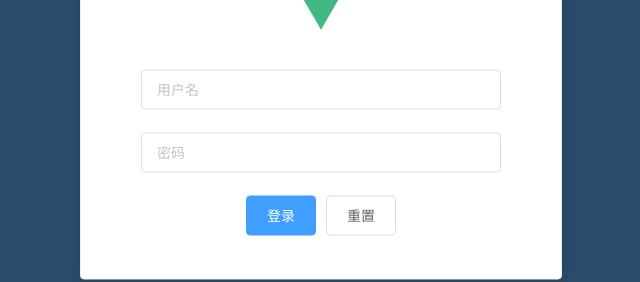
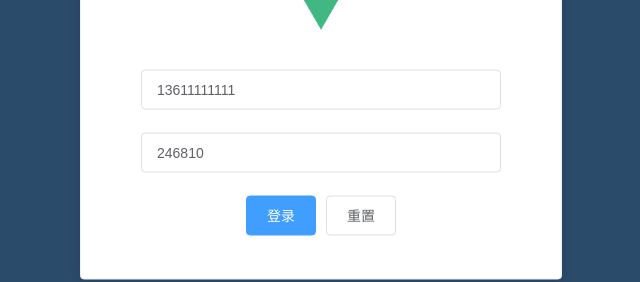
Before and after one commit to wangyayi/houtai, a Vue app: page /#/login in a window 1280 px wide. Shown: the part 276-558 px from the top of the page, without its empty margins (319-959 px from the left). Built offline with nearby package versions, Linux system fonts and the light colour scheme.

Commit message:
添加路由守卫

```diff
--- a/src/login/login.vue
+++ b/src/login/login.vue
@@ -6,10 +6,10 @@
       :src='require("../assets/logo.png")'></el-image>
       <el-form ref="loginForm" :model="loginInfo" :rules="loginRules">
         <el-form-item prop="name">
-          <el-input v-model="loginInfo.name"  placeholder="用户名" ></el-input>
+          <el-input v-model="loginInfo.mobile"  placeholder="电话号码" ></el-input>
         </el-form-item>
         <el-form-item prop="password">
-          <el-input v-model="loginInfo.password"  placeholder="密码"></el-input>
+          <el-input v-model="loginInfo.code"  placeholder="验证码"></el-input>
         </el-form-item>
         <el-form-item style="text-align:center">
           <el-button type="primary" @click="submitInfo">登录</el-button>
@@ -28,8 +28,8 @@ export default {
       if (value === '') {
         callback(new Error('请输入密码'))
       } else {
-        if (this.loginInfo.password !== '') {
-          if (!/^[1-9a-z_-]{6}$/.test(this.loginInfo.password)) {
+        if (this.loginInfo.code !== '') {
+          if (!/^[0-9]{6}$/.test(this.loginInfo.code)) {
             // 如果验证不成功，显示错误信息
             callback(new Error('密码是六位数'))
           } else {
@@ -40,15 +40,15 @@ export default {
     }
     return {
       loginInfo: {
-        name: '',
-        password: ''
+        mobile: '13611111111',
+        code: '246810'
       },
       loginRules: {
-        name: [
-          { required: true, message: '请输入用户名', trigger: 'blur' },
-          { min: 3, max: 7, message: '长度在 3 到 7 个字符', trigger: 'blur' }
+        mobile: [
+          { required: true, message: '请输入电话号码', trigger: 'blur' },
+          { min: 11, max: 11, message: '长度为11位', trigger: 'blur' }
         ],
-        password: [
+        code: [
           { required: true, message: '请输入密码', trigger: 'blur' },
           { validator: validatePass, trigger: 'blur' }
         ]
@@ -59,9 +59,19 @@ export default {
     submitInfo (formName) {
       this.$refs.loginForm.validate((valid) => {
         if (valid) {
-          alert('登录成功!')
-          // 保存用户信息到本地
-          user.saveInfo(this.loginInfo)
+          alert('登录成功')
+          // 发送请求
+          this.$http({
+            method: 'post',
+            url: 'authorizations',
+            data: {
+              mobile: this.loginInfo.mobile,
+              code: this.loginInfo.code
+            }
+          }).then(res => {
+            // 保存用户信息到本地
+            user.saveInfo(res.data.data)
+          })
           // localStorage.setItem('key', this.loginInfo)
           this.$router.push('/home')
         } else {
--- a/src/main.js
+++ b/src/main.js
@@ -1,8 +1,11 @@
 import Vue from 'vue'
 import App from './App.vue'
+import './plugins/element.js'
 import router from './router'
-import './plugins/element.js'
 
+import axios from './utiles/index'
+
+Vue.prototype.$http = axios
 Vue.config.productionTip = false
 
 new Vue({
--- a/src/router/index.js
+++ b/src/router/index.js
@@ -2,6 +2,7 @@ import Vue from 'vue'
 import VueRouter from 'vue-router'
 import Login from '../login/login'
 import Home from '../home/index.vue'
+import user from '../api/userInfo'
 Vue.use(VueRouter)
 const routes = [
   { path: '/', redirect: '/login' },
@@ -12,5 +13,14 @@ const routes = [
 const router = new VueRouter({
   routes
 })
-
+router.beforeEach((to, from, next) => {
+  if (to.path === '/login') {
+    next()
+  } else if (user.getInfo()) {
+    next()
+  } else {
+    alert('还没有登录')
+    next('/login')
+  }
+})
 export default router
--- /dev/null
+++ b/src/utiles/index.js
@@ -0,0 +1,6 @@
+import axios from 'axios'
+
+// 设置基准地址
+axios.defaults.baseURL = 'http://ttapi.research.itcast.cn/mp/v1_0/'
+
+export default axios
```
